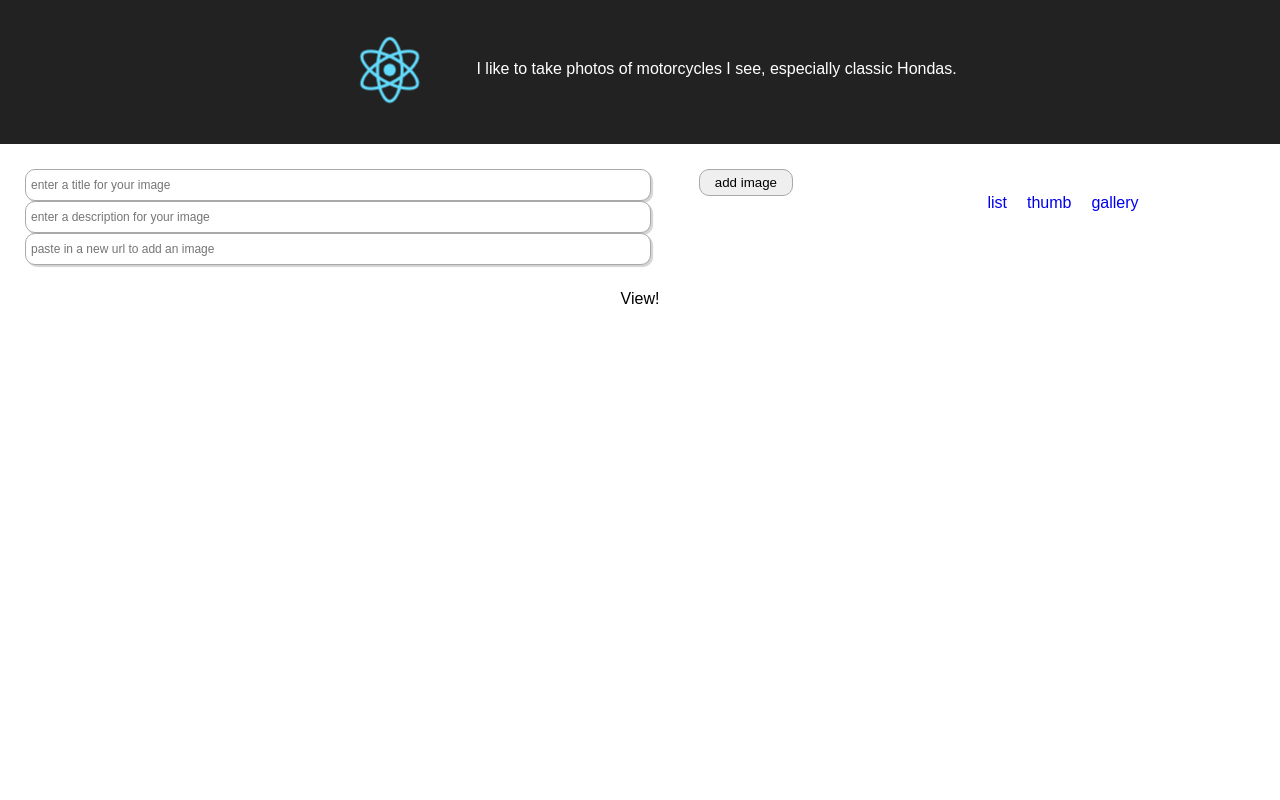
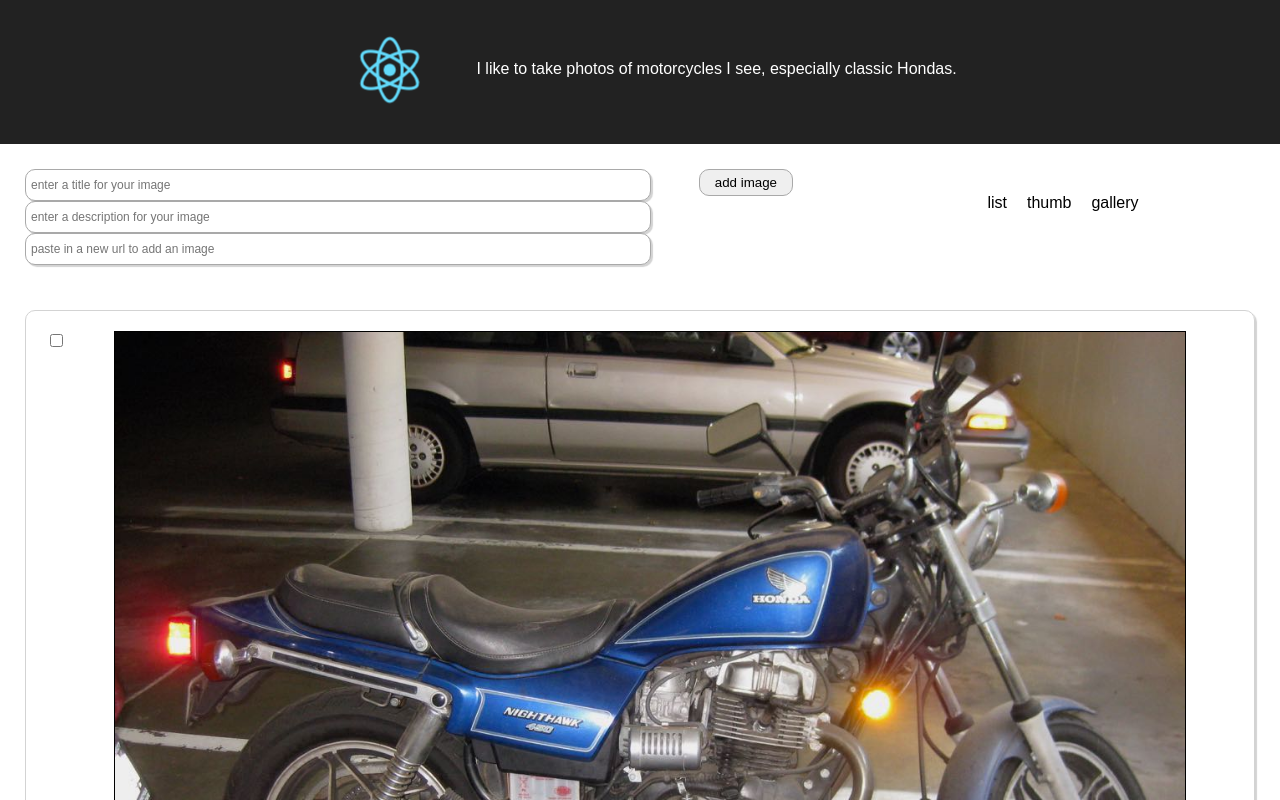
Before and after one commit to cfpdx-401JS-summer-2017/image-gallery, a React (Create React App) app: page / in a window 1280 px wide. Shown: the top 800 px of the page. Built offline with nearby package versions, Linux system fonts and the light colour scheme.

Commit message:
views are routing correctly

```diff
--- a/src/components/ChooseView.js
+++ b/src/components/ChooseView.js
@@ -1,5 +1,6 @@
 import React from 'react';
 import { NavLink} from 'react-router-dom';
+
 
 import PropTypes from 'prop-types';
 
@@ -15,7 +16,7 @@ export default function ChooseView({ view, onChangeView }) {
         <div key={i} className="view">
           <NavLink
             to={{
-              pathname: '/view',
+              pathname: '/',
               search: `?view=${currentView}`
             }}
             activeStyle={{
--- a/src/components/Gallery.js
+++ b/src/components/Gallery.js
@@ -10,7 +10,7 @@ export default class Gallery extends PureComponent {
 
   render () {
     const {deleteImage, hondas} = this.props;
-    // console.log('match: ', match, 'location: ', location)
+    console.log(deleteImage)
     return (
       <div className="galleryView">
       {hondas.map((honda, i) =>
--- a/src/components/View.js
+++ b/src/components/View.js
@@ -1,28 +1,39 @@
-import React, {Component} from 'react';
-// import { Switch, Route, Link } from 'react-router-dom';
+import React, { Component } from 'react';
+import PropTypes from 'prop-types';
 import List from './List';
 import Gallery from './Gallery';
 import Thumb from './Thumb';
 import qs from 'qs';
 
 export default class View extends Component {
+  static propTypes = {
+    hondas: PropTypes.arrayOf(PropTypes.object).isRequired,
+    deleteImage: PropTypes.func,
+    match: PropTypes.object
+  };
 
+  constructor(props) {
+    super(props);
+    this.state = {
+      deleteImage: this.props.deleteImage,
+      hondas: this.props.hondas
 
-  // const {deleteImage, hondas, match,location} = this.props;
-  render() {
-    const currentView = qs.parse(this.props.match.location.search.slice(1)).view || 'gallery';
-
-
-        // const View = view === 'list' ? List : view === 'gallery' ? Gallery : Thumb;
-    // const { match, location } = this.props;
-    console.log('props: ', currentView)
-
-    return(
-      <div>View!</div>
-    );
-
-
+    }
   }
 
+  render() {
+    const currentView =
+      qs.parse(this.props.match.location.search.slice(1)).view || 'gallery';
+    const View =
+      currentView === 'list'
+        ? List
+        : currentView === 'gallery' ? Gallery : Thumb;
+        console.log(this.props);
 
+    return (
+      <div>
+        <View hondas={this.props.hondas} deleteImage={target => this.state.deleteImage({target})}/>
+      </div>
+    );
+  }
 }
```
